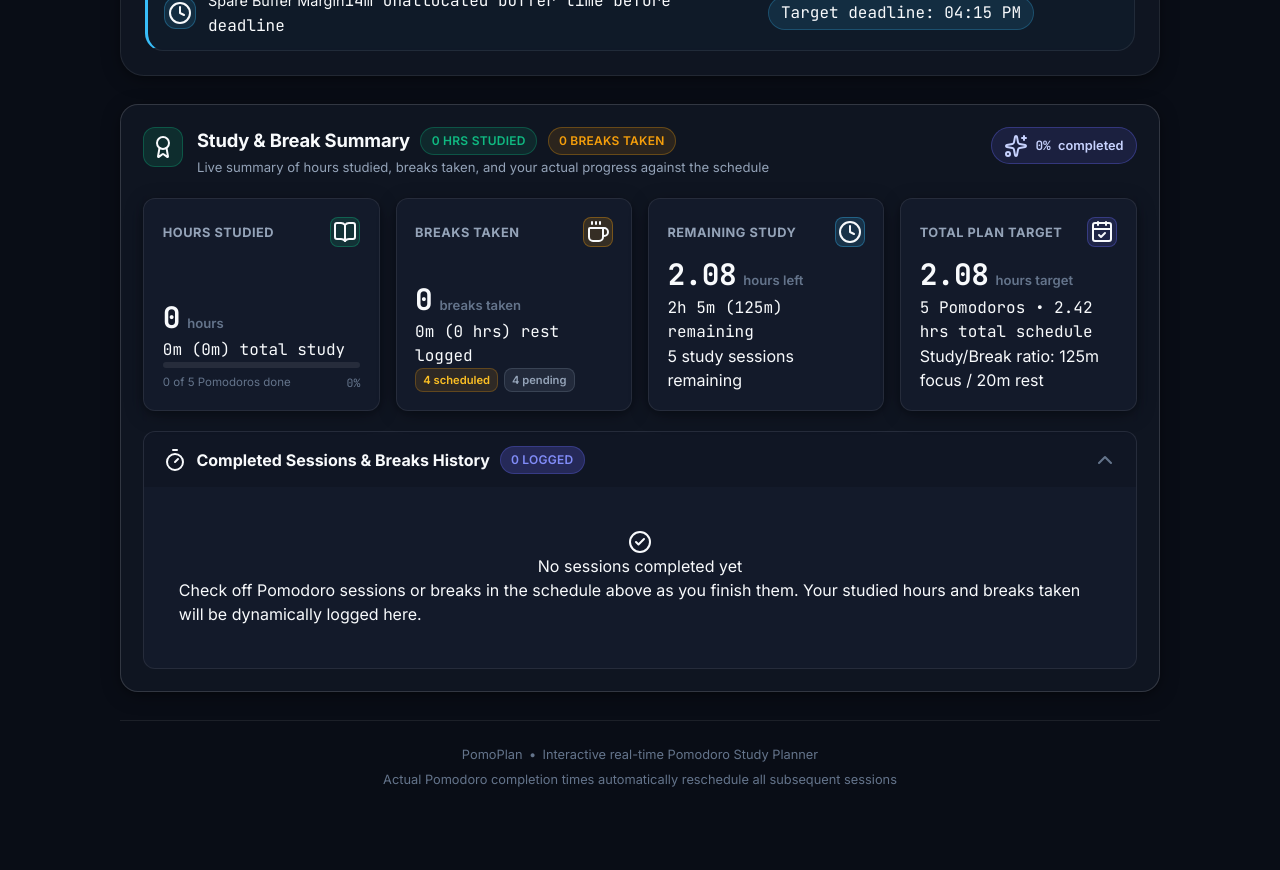
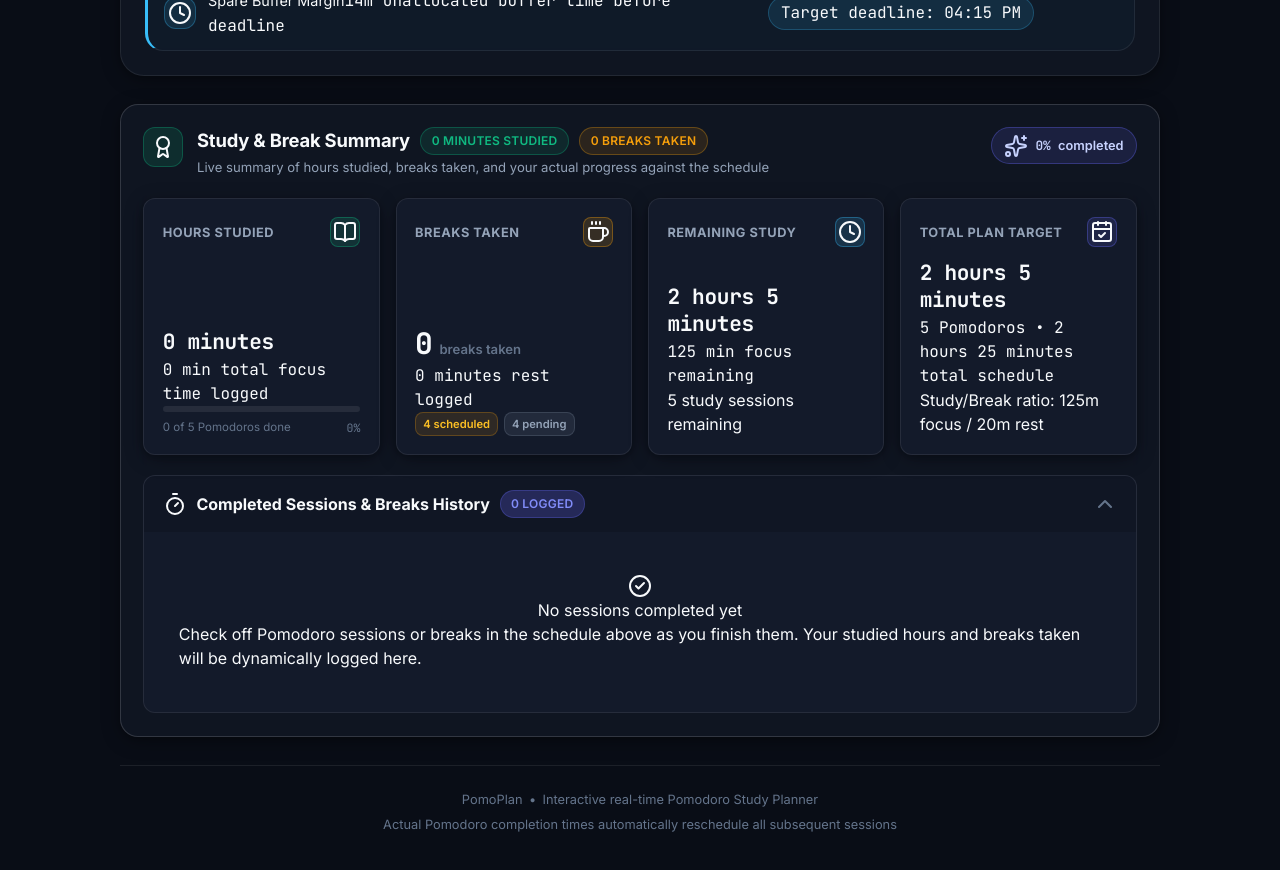
Before and after one commit to Ghostx003/pomo-planner, a React (Vite) app: page / in a window 1280 px wide. Shown: the part 2840-3710 px from the top of the page. Before the commit the page ends 3685 px from the top, so only its background shows below. Built offline with nearby package versions, Linux system fonts and the light colour scheme.

Commit message:
feat: display durations in 'X hour Y minutes' format instead of decimal hours

```diff
--- a/src/App.css
+++ b/src/App.css
@@ -4059,6 +4059,25 @@
   gap: 0.45rem;
 }
 
+.summary-card-val-text {
+  font-size: 1.32rem;
+  font-weight: 800;
+  line-height: 1.25;
+  letter-spacing: -0.015em;
+  word-break: break-word;
+}
+
+.stat-overrun-split {
+  display: flex;
+  flex-direction: column;
+  gap: 0.15rem;
+}
+
+.stat-overrun-split .stat-value {
+  font-size: 1.22rem;
+  line-height: 1.25;
+}
+
 .summary-card-big-val {
   font-size: 1.85rem;
   font-weight: 800;
--- a/src/components/StatsGrid.jsx
+++ b/src/components/StatsGrid.jsx
@@ -9,7 +9,12 @@ import {
   Activity,
   AlertTriangle,
 } from 'lucide-react';
-import { formatDuration, formatClockTime, formatSlipMinutes, formatHours, formatHoursDecimal, formatOverrunHours } from '../utils/pomodoroCalc';
+import {
+  formatDuration,
+  formatClockTime,
+  formatSlipMinutes,
+  formatHoursAndMinutes,
+} from '../utils/pomodoroCalc';
 
 export function StatsGrid({
   pomodorosPossible,
@@ -163,7 +168,7 @@ export function StatsGrid({
           <p className="stat-description">
             {deadlineOverrunMinutes > 0 ? (
               <span className="text-amber-400 font-medium">
-                Overruns target deadline by {formatOverrunHours(deadlineOverrunMinutes)} ({deadlineOverrunMinutes}m)
+                Overruns target deadline by {formatHoursAndMinutes(deadlineOverrunMinutes)}
               </span>
             ) : pomodorosPossible > 0 ? (
               `When you will finish your ${pomodorosPossible}${
@@ -212,14 +217,12 @@ export function StatsGrid({
           </div>
           <div className="stat-main">
             {deadlineOverrunMinutes > 0 ? (
-              <>
+              <div className="stat-overrun-split">
                 <span className="stat-value font-mono text-amber-400">
-                  +{formatHoursDecimal(deadlineOverrunMinutes)}
+                  +{formatHoursAndMinutes(deadlineOverrunMinutes)}
                 </span>
-                <span className="stat-unit text-amber-400/80">
-                  {parseFloat(formatHoursDecimal(deadlineOverrunMinutes)) === 1 ? 'hr' : 'hrs'} overrun ({deadlineOverrunMinutes}m)
-                </span>
-              </>
+                <span className="stat-unit text-amber-400/80">overrun</span>
+              </div>
             ) : (
               <>
                 <span className="stat-value font-mono">{formatDuration(bufferMinutes)}</span>
@@ -229,7 +232,7 @@ export function StatsGrid({
           </div>
           <p className="stat-description">
             {deadlineOverrunMinutes > 0
-              ? `Schedule extends ${formatHours(deadlineOverrunMinutes)} (${deadlineOverrunMinutes}m) past your target deadline`
+              ? `Schedule extends ${formatHoursAndMinutes(deadlineOverrunMinutes)} past your target deadline`
               : 'Free margin between final complete session and your deadline'}
           </p>
         </div>
--- a/src/components/StudySummaryTracker.jsx
+++ b/src/components/StudySummaryTracker.jsx
@@ -16,7 +16,7 @@ import {
   formatDuration,
   formatClockTime,
   formatHours,
-  formatHoursDecimal,
+  formatHoursAndMinutes,
 } from '../utils/pomodoroCalc';
 
 export function StudySummaryTracker({ schedule = [], is24Hour = false }) {
@@ -154,16 +154,11 @@ export function StudySummaryTracker({ schedule = [], is24Hour = false }) {
             </div>
           </div>
           <div className="summary-card-body">
-            <div className="summary-card-val-row">
-              <span className="summary-card-big-val font-mono text-emerald-400">
-                {formatHoursDecimal(completedFocusMinutes)}
-              </span>
-              <span className="summary-card-unit">
-                {parseFloat(formatHoursDecimal(completedFocusMinutes)) === 1 ? 'hour' : 'hours'}
-              </span>
+            <div className="summary-card-val-text font-mono text-emerald-400">
+              {formatHoursAndMinutes(completedFocusMinutes)}
             </div>
             <div className="summary-card-sub-info font-mono text-xs text-slate-300">
-              {formatDuration(completedFocusMinutes)} ({completedFocusMinutes}m) total study
+              {completedFocusMinutes} min total focus time logged
             </div>
             <div className="summary-card-progress-wrap mt-2.5">
               <div className="summary-progress-bar-bg">
@@ -198,7 +193,7 @@ export function StudySummaryTracker({ schedule = [], is24Hour = false }) {
               </span>
             </div>
             <div className="summary-card-sub-info font-mono text-xs text-slate-300">
-              {formatDuration(completedBreakMinutes)} ({formatHours(completedBreakMinutes)}) rest logged
+              {formatHoursAndMinutes(completedBreakMinutes)} rest logged
             </div>
             <div className="summary-card-footer-info mt-2.5">
               <div className="break-status-pills">
@@ -227,16 +222,11 @@ export function StudySummaryTracker({ schedule = [], is24Hour = false }) {
             </div>
           </div>
           <div className="summary-card-body">
-            <div className="summary-card-val-row">
-              <span className="summary-card-big-val font-mono text-sky-400">
-                {formatHoursDecimal(remainingFocusMinutes)}
-              </span>
-              <span className="summary-card-unit">
-                {parseFloat(formatHoursDecimal(remainingFocusMinutes)) === 1 ? 'hour' : 'hours'} left
-              </span>
+            <div className="summary-card-val-text font-mono text-sky-400">
+              {formatHoursAndMinutes(remainingFocusMinutes)}
             </div>
             <div className="summary-card-sub-info font-mono text-xs text-slate-300">
-              {formatDuration(remainingFocusMinutes)} ({remainingFocusMinutes}m) remaining
+              {remainingFocusMinutes} min focus remaining
             </div>
             <div className="summary-card-footer-info mt-2.5">
               <span className="text-xs text-slate-400">
@@ -257,16 +247,11 @@ export function StudySummaryTracker({ schedule = [], is24Hour = false }) {
             </div>
           </div>
           <div className="summary-card-body">
-            <div className="summary-card-val-row">
-              <span className="summary-card-big-val font-mono text-indigo-300">
-                {formatHoursDecimal(totalFocusMinutes)}
-              </span>
-              <span className="summary-card-unit">
-                {parseFloat(formatHoursDecimal(totalFocusMinutes)) === 1 ? 'hour' : 'hours'} target
-              </span>
+            <div className="summary-card-val-text font-mono text-indigo-300">
+              {formatHoursAndMinutes(totalFocusMinutes)}
             </div>
             <div className="summary-card-sub-info font-mono text-xs text-slate-300">
-              {focusCount} Pomodoros • {formatHours(totalPlannedMinutes)} total schedule
+              {focusCount} Pomodoros • {formatHoursAndMinutes(totalPlannedMinutes)} total schedule
             </div>
             <div className="summary-card-footer-info mt-2.5">
               <span className="text-xs text-indigo-300/80">
@@ -346,7 +331,7 @@ export function StudySummaryTracker({ schedule = [], is24Hour = false }) {
                           )}
                         </div>
                         <div className="chip-meta text-[11px] font-mono text-slate-400">
-                          <span>{item.durationMinutes}m ({formatHours(item.durationMinutes)})</span>
+                          <span>{formatHoursAndMinutes(item.durationMinutes)}</span>
                           <span>•</span>
                           <span className="text-emerald-400">
                             Finished {formatClockTime(completedDate, is24Hour, false)}
--- a/src/components/TimelineView.jsx
+++ b/src/components/TimelineView.jsx
@@ -206,7 +206,7 @@ export function TimelineView({
         <div className="overrun-alert-banner animate-fade-in">
           <AlertCircle className="w-4 h-4 text-amber-400 shrink-0" />
           <div className="overrun-text">
-            <strong>Schedule Overrun:</strong> Timeline extends {formatHours(deadlineOverrunMinutes)} ({deadlineOverrunMinutes}m) past your target deadline (finishing at{' '}
+            <strong>Schedule Overrun:</strong> Timeline extends {formatHours(deadlineOverrunMinutes)} past your target deadline (finishing at{' '}
             <span className="font-mono font-bold">{formatClockTime(schedule[schedule.length - 1].endTime, is24Hour, false)}</span>).
           </div>
         </div>
--- a/src/utils/pomodoroCalc.js
+++ b/src/utils/pomodoroCalc.js
@@ -832,6 +832,33 @@ export function formatDurationWords(totalMinutes) {
 }
 
 /**
+ * Formats a duration in minutes into hours and minutes in natural language
+ * e.g. 108 -> "1 hour 48 minutes"
+ *      60  -> "1 hour"
+ *      90  -> "1 hour 30 minutes"
+ *      45  -> "45 minutes"
+ */
+export function formatHoursAndMinutes(totalMinutes, short = false) {
+  const mins = Math.max(0, Math.round(totalMinutes));
+  const hours = Math.floor(mins / 60);
+  const remainderMins = mins % 60;
+
+  const hrUnit = (h) => (short ? 'hr' : h === 1 ? 'hour' : 'hours');
+  const minUnit = (m) => (short ? 'min' : m === 1 ? 'minute' : 'minutes');
+
+  if (hours === 0 && remainderMins === 0) {
+    return short ? '0 min' : '0 minutes';
+  }
+  if (hours === 0) {
+    return `${remainderMins} ${minUnit(remainderMins)}`;
+  }
+  if (remainderMins === 0) {
+    return `${hours} ${hrUnit(hours)}`;
+  }
+  return `${hours} ${hrUnit(hours)} ${remainderMins} ${minUnit(remainderMins)}`;
+}
+
+/**
  * Formats a duration in minutes into a clean decimal hours string (e.g. "1.5", "2", "0.75")
  */
 export function formatHoursDecimal(totalMinutes) {
@@ -843,23 +870,18 @@ export function formatHoursDecimal(totalMinutes) {
 }
 
 /**
- * Formats a duration in minutes into a readable hours string (e.g. "1.5 hrs", "1 hr", "0.5 hrs")
+ * Formats a duration in minutes into a readable hours and minutes string (e.g. "1 hour 48 minutes", "1 hour", "45 minutes")
  */
-export function formatHours(totalMinutes) {
-  const mins = Math.max(0, Math.round(totalMinutes));
-  const hrs = mins / 60;
-  let formatted = hrs.toFixed(2);
-  formatted = formatted.replace(/\.00$/, '').replace(/(\.\d)0$/, '$1');
-  const num = parseFloat(formatted);
-  return `${formatted} ${num === 1 ? 'hr' : 'hrs'}`;
+export function formatHours(totalMinutes, short = false) {
+  return formatHoursAndMinutes(totalMinutes, short);
 }
 
 /**
- * Formats deadline overrun in hours (e.g. "1.5 hrs", "0.5 hrs", "2 hrs")
+ * Formats deadline overrun in hours and minutes (e.g. "1 hour 48 minutes", "45 minutes", "2 hours")
  */
-export function formatOverrunHours(overrunMinutes) {
-  if (!overrunMinutes || overrunMinutes <= 0) return '0 hrs';
-  return formatHours(overrunMinutes);
+export function formatOverrunHours(overrunMinutes, short = false) {
+  if (!overrunMinutes || overrunMinutes <= 0) return short ? '0 min' : '0 minutes';
+  return formatHoursAndMinutes(overrunMinutes, short);
 }
 
 export function formatSlipMinutes(slipMinutes) {
```
